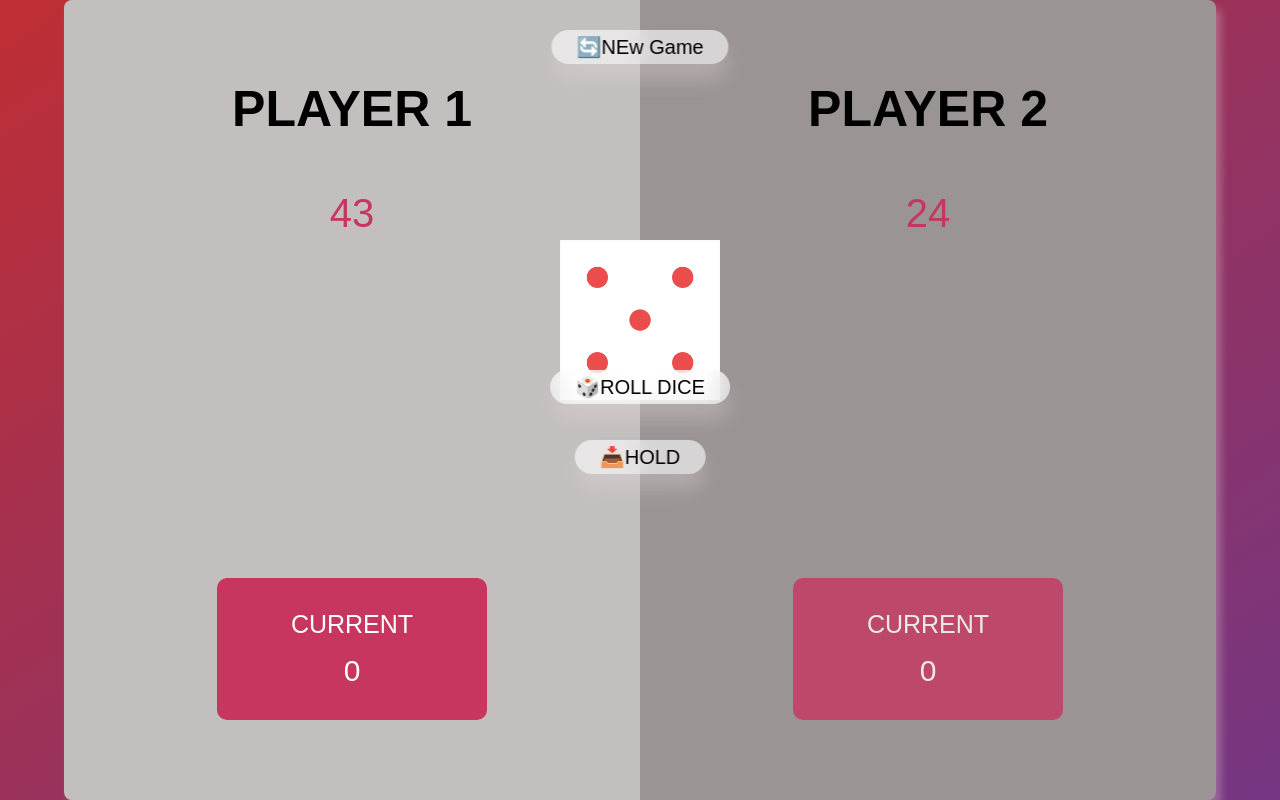
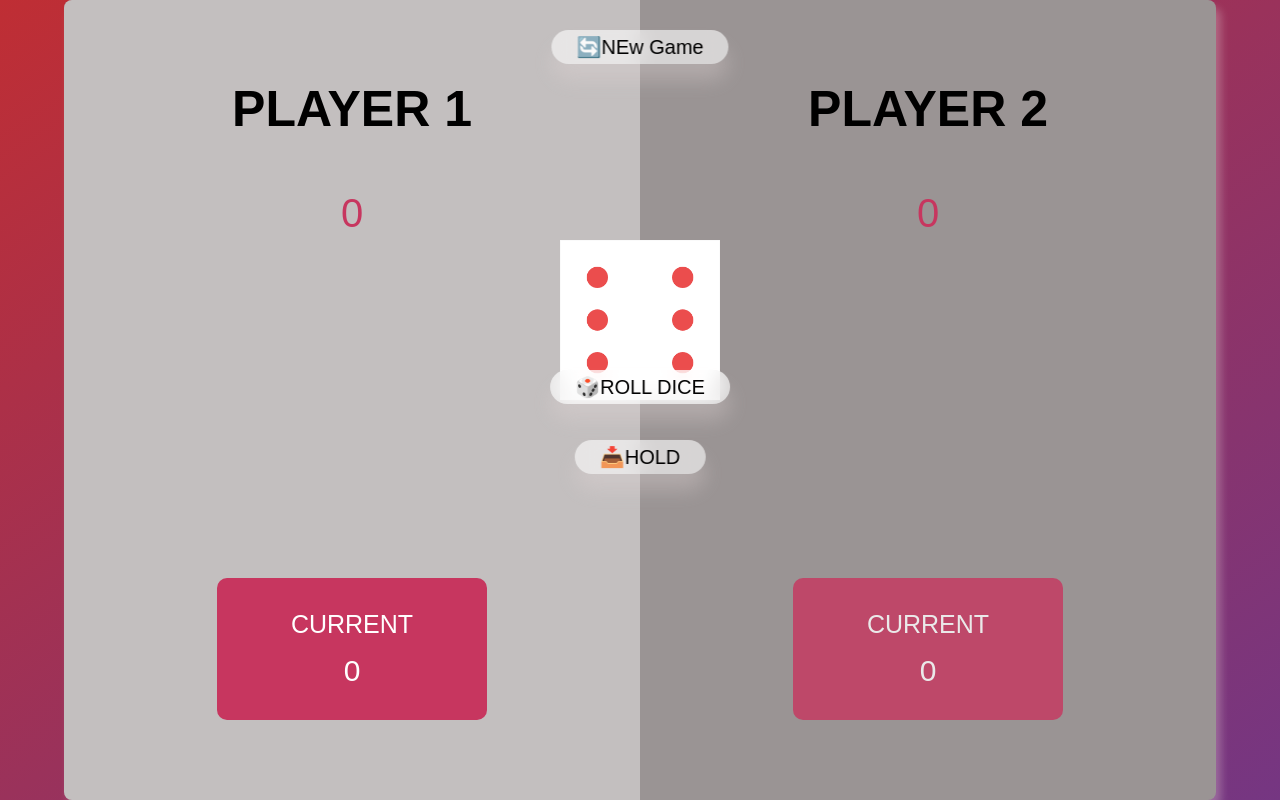
Before and after one commit to somayaataee/Pig-Game, a plain HTML site: page index.html in a window 1280 px wide. Both pictures are taken after a click on the button "🎲ROLL DICE". Drawn offline with Linux system fonts and the light colour scheme.

Commit message:
create js file

```diff
--- a/index.html
+++ b/index.html
@@ -32,5 +32,6 @@
         <button class="btn btn--roll">🎲ROLL DICE</button>
         <button class="btn btn--hold">📥HOLD</button>
     </main>
+    <script src="myscript.js"></script>
 </body>
 </html>
--- /dev/null
+++ b/myscript.js
@@ -0,0 +1,20 @@
+// const player0E1 =document.querySelector(".player--0");
+// const player1E1 =document.querySelector("player--1");
+const score0E1 =document.querySelector("#score--0");
+const score1E1 =document.getElementById("score--1");
+
+const diceE1 =document.querySelector(".dice")
+const btnRoll =document.querySelector(".btn--roll");
+const btnNew =document.querySelector(".btn--new");
+const btnHold =document.querySelector(".btn--hold");
+
+
+score0E1.textContent =0;
+score1E1.textContent =0;
+diceE1.classList.add(".hidden");
+
+btnRoll.addEventListener('click',function(){
+    const dice =Math.trunc( Math.random() * 6) +1;
+    diceE1.classList.remove(".hidden");
+    diceE1.src = `./images/dice-${dice}.png`;
+})
```
